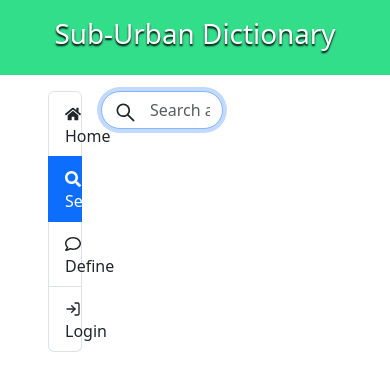
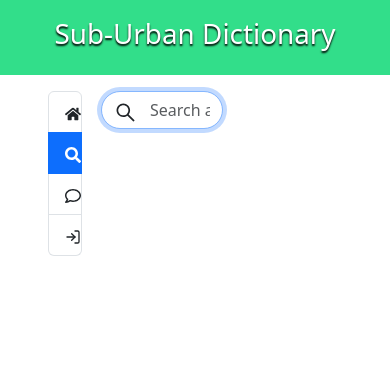
Before and after one commit to zprintln/SubUrban-Dictionary, a React (Create React App) app in the folder web-dev/: page /search in a window 390 px wide. Shown: the top 390 px of the page. Built offline with nearby package versions, Linux system fonts and the light colour scheme.

Commit message:
Resized side components

```diff
--- a/web-dev/src/components/left-bar/nav-bar.js
+++ b/web-dev/src/components/left-bar/nav-bar.js
@@ -87,7 +87,7 @@ const NavigationSidebar = () => {
               active === link.text ? "active" : ""
             }`}
           >
-            {link.icon} {link.text}
+            {link.icon} <span className="d-none d-md-inline">{link.text}</span>
           </Link>
         ))}
       {active === "profile" && !username && currentUser && (
--- a/web-dev/src/components/word-card.js
+++ b/web-dev/src/components/word-card.js
@@ -79,7 +79,7 @@ const WordCard = ({
   };
 
   return (
-    <div className="card" style={{ marginBottom: "10px" }}>
+    <div className="card w-100" style={{ marginBottom: "10px" }}>
       <div className="card-body">
         <h2 className="text-primary">
           {showLink && (
--- a/web-dev/src/screens/profile-screen.js
+++ b/web-dev/src/screens/profile-screen.js
@@ -60,7 +60,7 @@ const ProfileScreen = () => {
       {favorites.length > 0 ? (
         // Map through the favorite words and render WordCard components
         favorites.map((wordDetails) => (
-          <div className="col-12 col-lg-12 col-sm-12 col-xl-12">
+          <div>
             <WordCard
               key={wordDetails._id}
               wordDetails={wordDetails}
```
